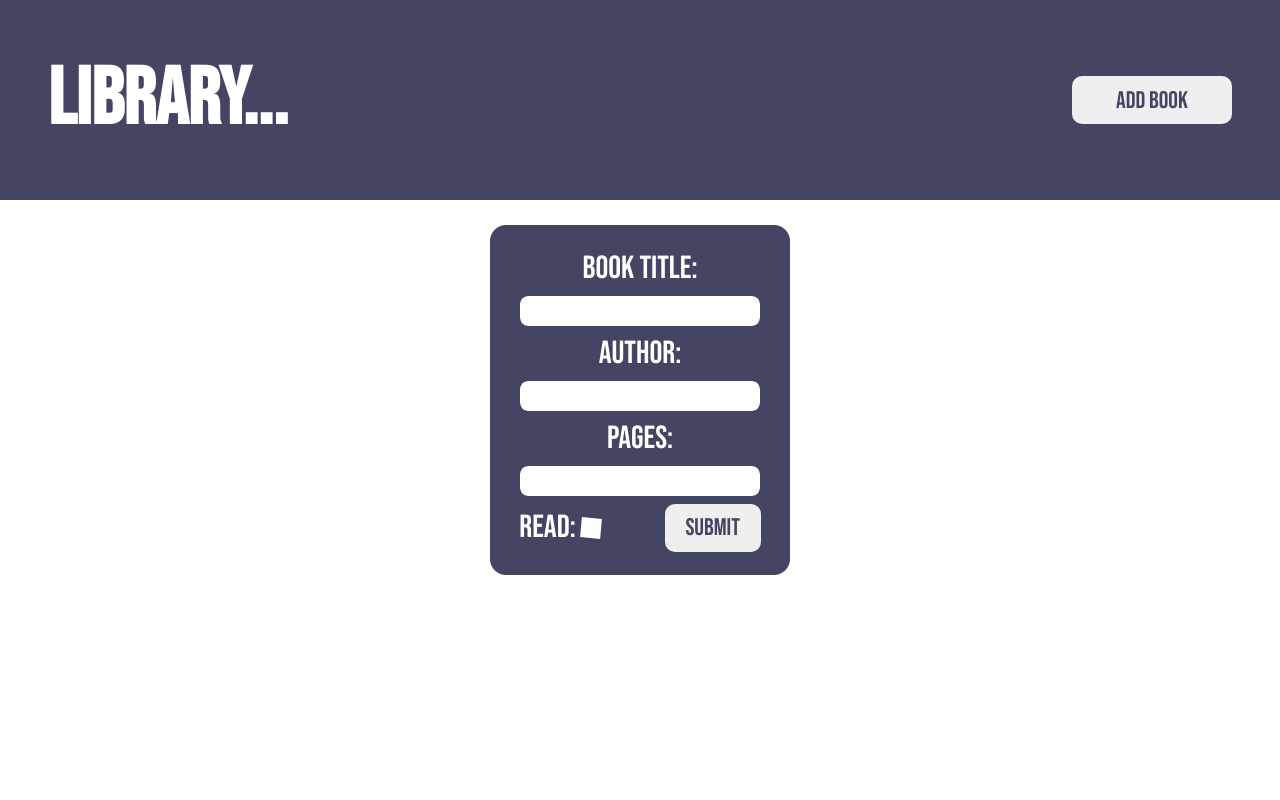
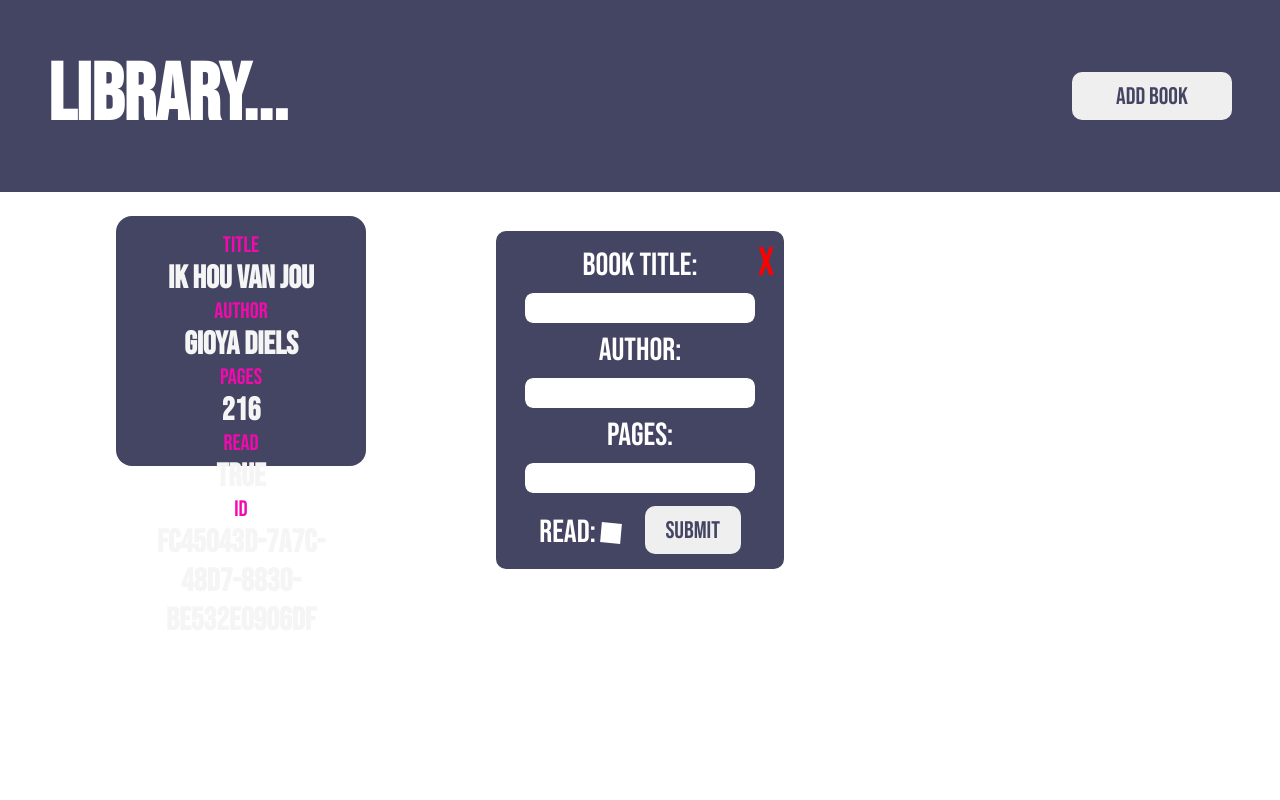
Before and after one commit to fbrugs/top-library, a plain HTML site: page index.html in a window 1280 px wide. Drawn offline with Linux system fonts and the light colour scheme.

Commit message:
Added functional book adding

```diff
--- a/app.js
+++ b/app.js
@@ -1,7 +1,42 @@
 const lib = [];
 
 const addButton = document.querySelector(".add-book-btn");
-const bookFormContainer = document.querySelector(".book-form-container")
+
+const bookFormContainer = document.querySelector(".book-form-container");
+const bookForm = document.querySelector("#form")
+const submitBook = document.querySelector(".submit-btn");
+const inputs = document.querySelectorAll(".input-text");
+
+function addCard(obj) {
+	const main = document.querySelector('main');
+	const div = document.createElement('div');
+
+	for (item in obj) {
+
+		const header = document.createElement("p");
+		const value = document.createElement("h1");
+
+		header.innerText = item;
+		value.innerText = obj[item];
+		div.appendChild(header)
+		div.appendChild(value)
+
+		console.log(item + ':' + obj[item])
+	}
+
+	div.classList.add('card');
+	main.appendChild(div)
+}
+
+function Book(title, author, pages, read, id) {
+	this.title = title,
+	this.author = author,
+	this.pages = pages,
+	this.read = read,
+	this.id = id
+}
+
+// bookFormContainer.style.visibility = "hidden"
 
 addButton.addEventListener("click", (e) => {
 	if (bookFormContainer.style.visibility === "hidden") {
@@ -10,3 +45,36 @@ addButton.addEventListener("click", (e) => {
 		bookFormContainer.style.visibility = "hidden";
 	}
 })
+
+bookForm.addEventListener("submit", (e) => {
+	e.preventDefault()
+	bookFormContainer.style.visibility = "hidden";
+
+	const formData = new FormData(bookForm);
+	const title = formData.get('title').toLowerCase();
+	const author = formData.get('author').toLowerCase();
+	const pages = formData.get('pages').toLowerCase();
+	const read = formData.get('read') ? true : false;
+	const id = crypto.randomUUID();
+
+	const book = new Book(title, author, pages, read, id);
+	lib.push(book);
+	addCard(book)
+	bookForm.reset()
+})
+
+const book1 = new Book('Jan gaat eten', 'Fabian Brugs', 96, false, crypto.randomUUID());
+const book2 = new Book('Ik hou van jou', 'Gioya Diels', 216, true, crypto.randomUUID());
+lib.push(book1);
+lib.push(book2);
+
+
+addCard(lib[1]);
+// addCard(lib[1]);
+// addCard(lib[1]);
+// addCard(lib[1]);
+// addCard(lib[1]);
+// addCard(lib[1]);
+// addCard(lib[0]);
+// addCard(lib[0]);
+// addCard(lib[0]);
--- a/index.html
+++ b/index.html
@@ -1,39 +1,46 @@
 <!DOCTYPE html>
 <html lang="en">
+
 <head>
 	<meta charset="UTF-8">
 	<meta name="viewport" content="width=device-width, initial-scale=1.0">
 	<title>Library</title>
 	<script src="app.js" defer></script>
-	<link rel="stylesheet" href="style.css"></link>
+	<link rel="stylesheet" href="style.css">
+	</link>
 </head>
+
 <body>
 	<header>
 		<h1> LIBRARY...</h1>
 		<button class="add-book-btn btn">Add book</button>
 	</header>
 
-	<main>
 	<div class="book-form-container">
-			<form>
+		<button class="close">X</button>
+		<form id="form">
 			<label for="book-title">Book title:</label>
-				<input type="text" id="book-title" name="title" class="input-text" required>
+			<input type="text" id="book-title" name="title" class="input-text book-title" required>
 
-				<label for="book-auther">Author:</label>
-				<input type="text" id="book-author" name="author" class="input-text" required>
+			<label for="book-author">Author:</label>
+			<input type="text" id="book-author" name="author" class="input-text book-author" required>
 
 			<label for="book-pages">Pages:</label>
-				<input type="number" id="book-pages" name="pages" min="0" class="input-text" required>
+			<input type="number" id="book-pages" name="pages" min="0" class="input-text book-pages" required>
 
 			<div>
 				<div>
 					<label for="book-read">Read:</label>
-						<input type="checkbox" id="book-read" name="read" class="form-checkmark">
+					<input type="checkbox" id="book-read" name="read" class="form-checkmark book-read">
 				</div>
-					<button type="submit" class="submit-btn btn">Submit</button>
+				<button class="submit-btn btn">Submit</button>
 			</div>
 		</form>
 	</div>
+
+	<main>
+
 	</main>
 </body>
+
 </html>
--- a/style.css
+++ b/style.css
@@ -4,18 +4,24 @@
 }
 
 :root {
-	/* --main-color: rgb(75, 76, 114); */
 	--main-color: rgb(68, 69, 99);
-	/* --secondary-color: rgb(235, 163, 247); */
 	--secondary-color: rgb(243, 10, 173);
+
 	--header-inline-padding: 3rem;
-
 	--input-inline-padding: 1rem;
 
+	--form-border-width: 6px;
+	--form-color: var(--main-color);
+	--form-border-color: white;
 	--form-container-width: 300px;
 	--form-container-height: 350px;
+	--form-label-color: white;
+	--form-checkbox-color: white;
 
 	--border-style: solid;
+
+	--card-color: var(--main-color);
+	--card-border-color: rgb(48, 49, 73);
 }
 
 *,
@@ -35,14 +41,22 @@ body {
 	position: relative;
 	height: 100vh;
 	display: grid;
-	grid-template: 1fr 3fr / 1fr;
+	grid-template: minmax(150px, 1fr) 3fr / 1fr;
 }
+
+button:focus {
+	outline: none;
+}
+
 
 /* ////////////// */
 /* HEADER STYLING */
 /* ////////////// */
 
 header {
+	position: sticky;
+	top: 0;
+	border-bottom: 0.5rem solid white;
 	background-color: var(--main-color);
 	padding-inline: var(--header-inline-padding);
 
@@ -53,7 +67,7 @@ header {
 
 header h1 {
 	color: white;
-	font-size: 10vh;
+	font-size: clamp(70px, 10vh, 250px);
 }
 
 
@@ -67,23 +81,40 @@ header h1 {
 }
 
 .btn:hover {
-	border: 3px var(--border-style) var(--secondary-color);
+	outline: 3px var(--border-style) var(--secondary-color);
 	color: var(--secondary-color);
-	/* background-color: var(--main-color); */
 }
 
 /* //////////// */
-/* MAIN STYLING */
+/* FORM STYLING */
 /* //////////// */
 
 .book-form-container {
-	position: absolute;
-	top: calc(50vh - var(--form-container-height) / 2);
-	left: calc(50vw - var(--form-container-width) / 2);
+	position: fixed;
+	top: calc(50% - var(--form-container-height) / 2);
+	left: calc(50% - var(--form-container-width) / 2);
 	height: var(--form-container-height);
 	width: var(--form-container-width);
+	background-color: var(--form-color);
+	border-radius: 1rem;
+	border: var(--form-border-width) solid var(--form-border-color);
+}
+
+.book-form-container .close {
+	color: red;
+	position: absolute;
+	top: 8px;
+	left: 260px;
+	width: 20px;
+	height: 30px;
 	background-color: var(--main-color);
-	border-radius: 1rem;
+	border-style: none;
+	font-size: 2.5rem;
+}
+
+.book-form-container .close:hover {
+	transition: ease-in-out 140ms;
+	color: darkred;
 }
 
 form {
@@ -97,8 +128,9 @@ form {
 
 form div {
 	display: flex;
-	gap: 4rem;
+	gap: 1.5rem;
 	align-items: center;
+	padding-top: 5px;
 }
 
 form div div {
@@ -113,7 +145,7 @@ form div div {
 
 form label {
 	font-size: 2rem;
-	color: white;
+	color: var(--form-label-color);
 }
 
 form .input-text {
@@ -133,9 +165,16 @@ form .input-text {
 	width: 20px;
 	border-radius: 0;
 	outline: none;
-	background-color: white;
+	background-color: var(--form-checkbox-color);
 	transform: skew(-5deg, 6deg)
 }
+
+/* WARNING: TEMP STYLE */
+.form-checkmark:hover,
+.form-checkmark:checked:hover {
+	outline: 3px var(--border-style) var(--secondary-color);
+}
+/* WARNING: TEMP STYLE*/
 
 .form-checkmark:checked::before {
 	content: "\2713";
@@ -152,3 +191,35 @@ input::-webkit-outer-spin-button,
 input::-webkit-inner-spin-button {
 	-webkit-appearance: none;
 }
+
+/* //////////// */
+/* MAIN STYLING */
+/* //////////// */
+
+main {
+	padding: 1rem;
+	display: grid;
+	grid-template-columns: repeat(auto-fill, 250px);
+	grid-auto-rows: 250px;
+	gap: 1rem;
+	justify-content: center;
+
+	/* overflow: hidden; */
+}
+
+main .card {
+	background-color: var(--card-color);
+	border-radius: 1rem;
+	padding: 1rem;
+}
+
+main .card p {
+	font-size: 1.4rem;
+	text-align: center;
+	color: var(--secondary-color);
+}
+
+main .card h1 {
+	text-align: center;
+	color: whitesmoke;
+}
```
Lines whose indentation alone changed are shown as unchanged.
